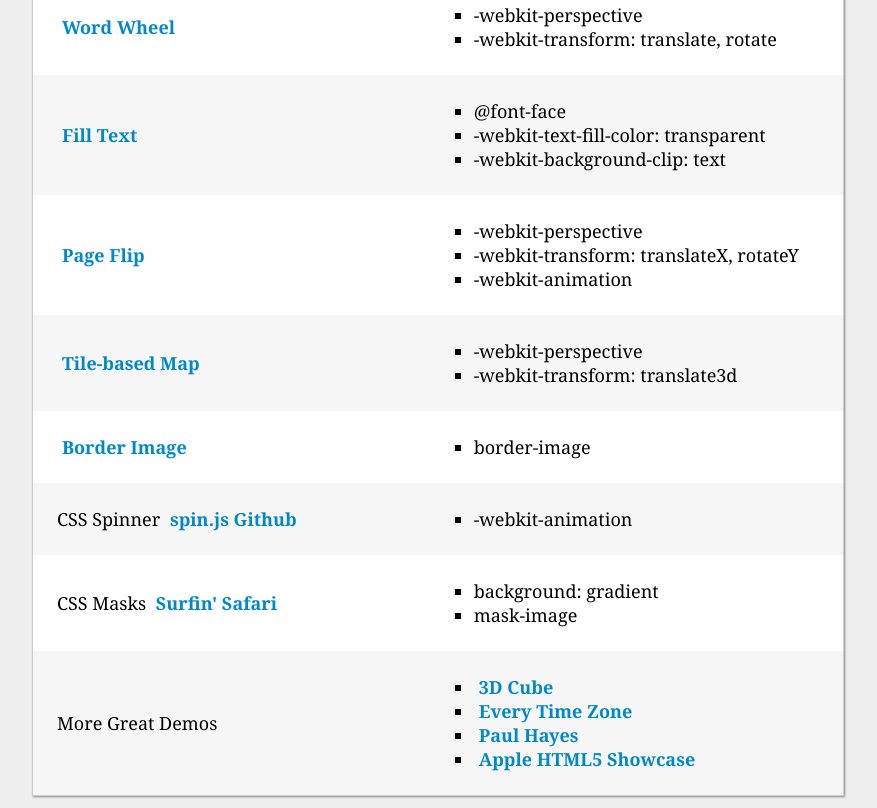
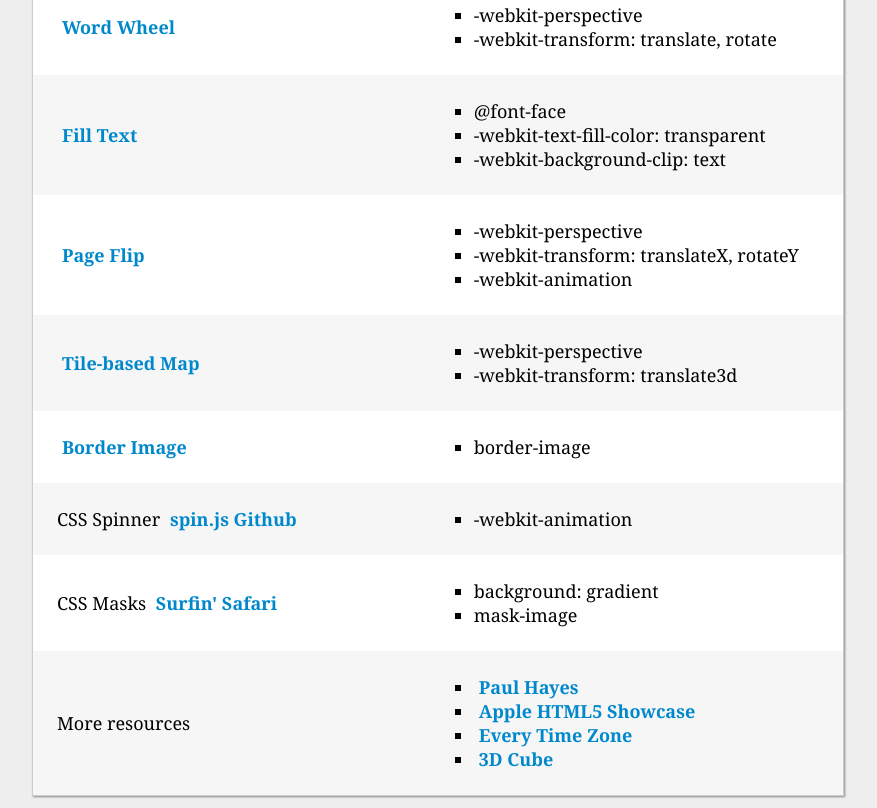
Before and after one commit to drkibitz/html5summit-css3, a plain HTML site: page index.html in a window 1280 px wide. Shown: the part 761-1569 px from the top of the page, without its empty margins (202-1079 px from the left). Drawn offline with Linux system fonts and the light colour scheme.

Commit message:
tweak order
Change-Id: I44b2fc5a76ca5b25031d584d70fec745d530701d

```diff
--- a/index.html
+++ b/index.html
@@ -148,14 +148,14 @@
         </tr>
         <tr>
             <td>
-                More Great Demos
+                More resources
             </td>
             <td>
                 <ul>
-                    <li><a href="http://www.webkit.org/blog-files/3d-transforms/morphing-cubes.html">3D Cube</a></li>
-                    <li><a href="http://everytimezone.com/">Every Time Zone</a></li>
                     <li><a href="http://www.paulrhayes.com/">Paul Hayes</a></li>
                     <li><a href="http://www.apple.com/html5/">Apple HTML5 Showcase</a></li>
+                    <li><a href="http://everytimezone.com/">Every Time Zone</a></li>
+                    <li><a href="http://www.webkit.org/blog-files/3d-transforms/morphing-cubes.html">3D Cube</a></li>
                 </ul>
             </td>
         </tr>
```
